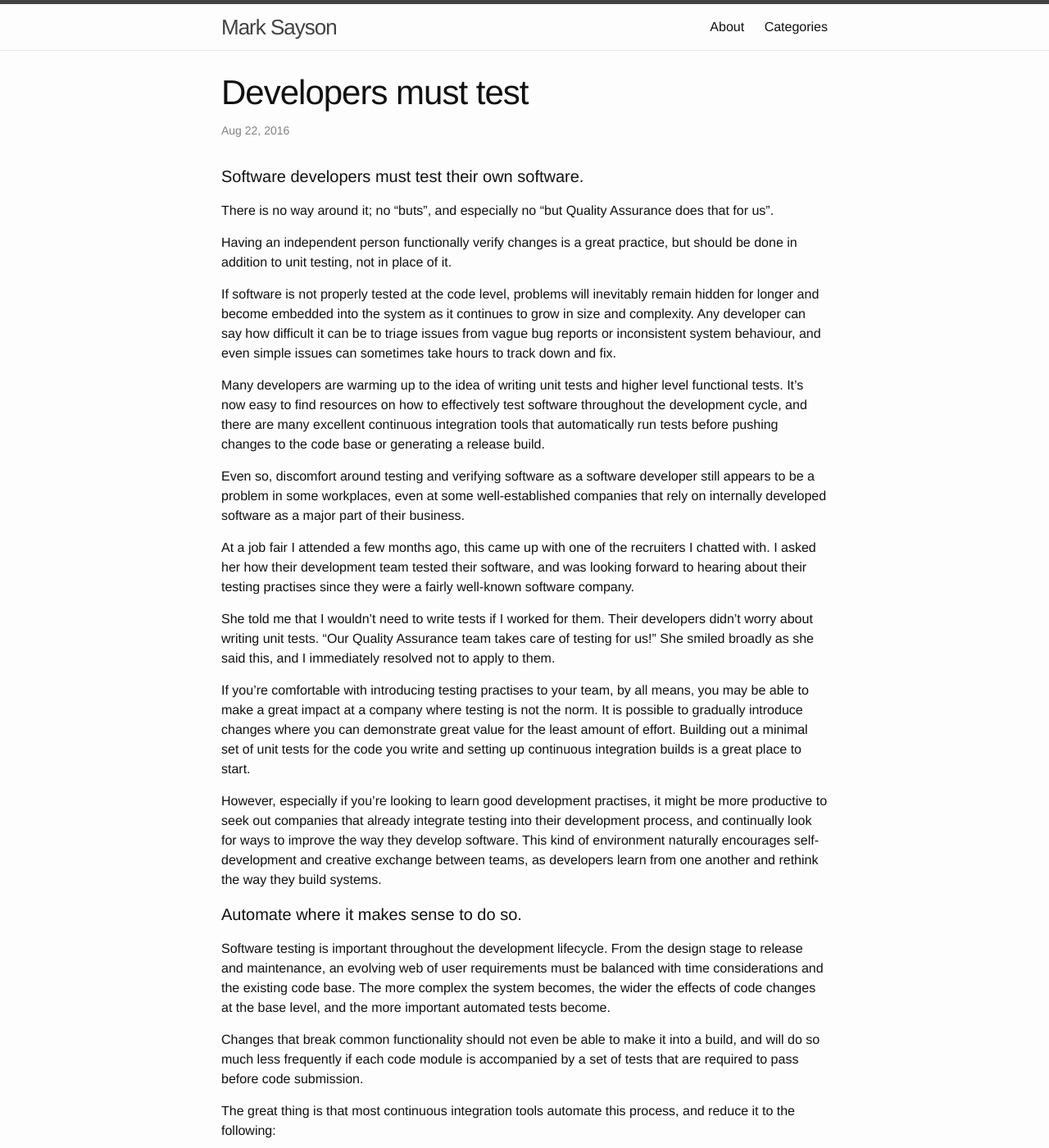
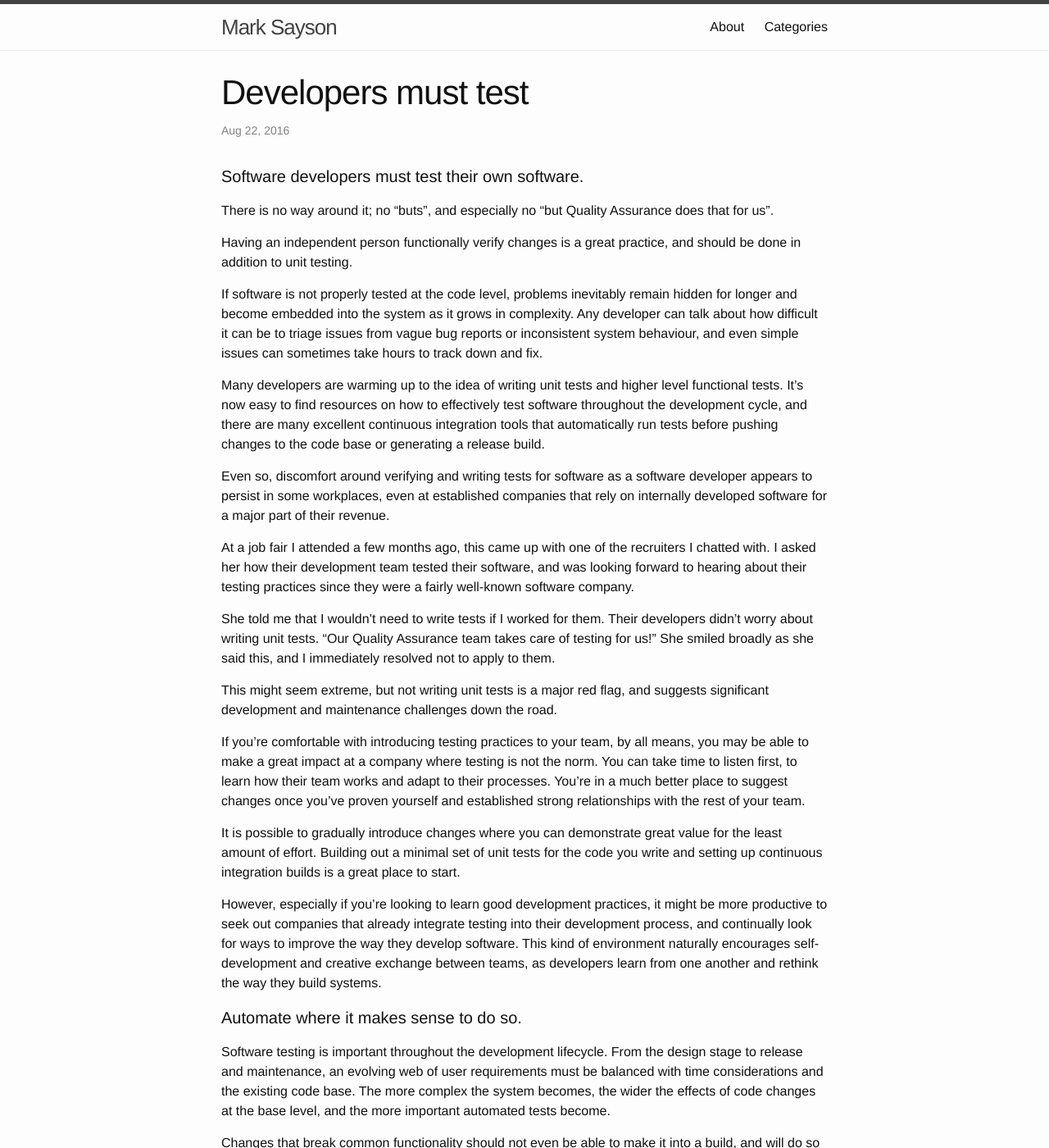
Before and after one commit to msayson/msayson.github.io, a Jekyll site: the page built from _posts/2016-08-21-developers-must-test.markdown, in a window 1280 px wide and 1400 px high. Shown: the whole window at 82% size. Built offline with Jekyll 4.4.1, drawn with Linux system fonts in a browser that asks for light colours; some of the changed text lies outside the part shown.

Commit message:
Softened wording in Developers Must Test post, minor tweaks

```diff
--- a/_posts/2016-08-21-developers-must-test.markdown
+++ b/_posts/2016-08-21-developers-must-test.markdown
@@ -9,21 +9,25 @@
 
 There is no way around it; no "buts", and especially no "but Quality Assurance does that for us".
 
-Having an independent person functionally verify changes is a great practice, but should be done in addition to unit testing, not in place of it.
+Having an independent person functionally verify changes is a great practice, and should be done in addition to unit testing.
 
-If software is not properly tested at the code level, problems will inevitably remain hidden for longer and become embedded into the system as it continues to grow in size and complexity.  Any developer can say how difficult it can be to triage issues from vague bug reports or inconsistent system behaviour, and even simple issues can sometimes take hours to track down and fix.
+If software is not properly tested at the code level, problems inevitably remain hidden for longer and become embedded into the system as it grows in complexity.  Any developer can talk about how difficult it can be to triage issues from vague bug reports or inconsistent system behaviour, and even simple issues can sometimes take hours to track down and fix.
 
 Many developers are warming up to the idea of writing unit tests and higher level functional tests.  It's now easy to find resources on how to effectively test software throughout the development cycle, and there are many excellent continuous integration tools that automatically run tests before pushing changes to the code base or generating a release build.
 
-Even so, discomfort around testing and verifying software as a software developer still appears to be a problem in some workplaces, even at some well-established companies that rely on internally developed software as a major part of their business.
+Even so, discomfort around verifying and writing tests for software as a software developer appears to persist in some workplaces, even at established companies that rely on internally developed software for a major part of their revenue.
 
-At a job fair I attended a few months ago, this came up with one of the recruiters I chatted with.  I asked her how their development team tested their software, and was looking forward to hearing about their testing practises since they were a fairly well-known software company.
+At a job fair I attended a few months ago, this came up with one of the recruiters I chatted with.  I asked her how their development team tested their software, and was looking forward to hearing about their testing practices since they were a fairly well-known software company.
 
 She told me that I wouldn't need to write tests if I worked for them.  Their developers didn't worry about writing unit tests.  "Our Quality Assurance team takes care of testing for us!"  She smiled broadly as she said this, and I immediately resolved not to apply to them.
 
-If you're comfortable with introducing testing practises to your team, by all means, you may be able to make a great impact at a company where testing is not the norm.  It is possible to gradually introduce changes where you can demonstrate great value for the least amount of effort.  Building out a minimal set of unit tests for the code you write and setting up continuous integration builds is a great place to start.
+This might seem extreme, but not writing unit tests is a major red flag, and suggests significant development and maintenance challenges down the road.
 
-However, especially if you're looking to learn good development practises, it might be more productive to seek out companies that already integrate testing into their development process, and continually look for ways to improve the way they develop software.  This kind of environment naturally encourages self-development and creative exchange between teams, as developers learn from one another and rethink the way they build systems.
+If you're comfortable with introducing testing practices to your team, by all means, you may be able to make a great impact at a company where testing is not the norm.  You can take time to listen first, to learn how their team works and adapt to their processes.  You're in a much better place to suggest changes once you've proven yourself and established strong relationships with the rest of your team.
+
+It is possible to gradually introduce changes where you can demonstrate great value for the least amount of effort.  Building out a minimal set of unit tests for the code you write and setting up continuous integration builds is a great place to start.
+
+However, especially if you're looking to learn good development practices, it might be more productive to seek out companies that already integrate testing into their development process, and continually look for ways to improve the way they develop software.  This kind of environment naturally encourages self-development and creative exchange between teams, as developers learn from one another and rethink the way they build systems.
 
 #### Automate where it makes sense to do so.
 
```
Also changed, not shown: other parts of _posts/2016-08-21-developers-must-test.markdown (+1 -1 lines).
